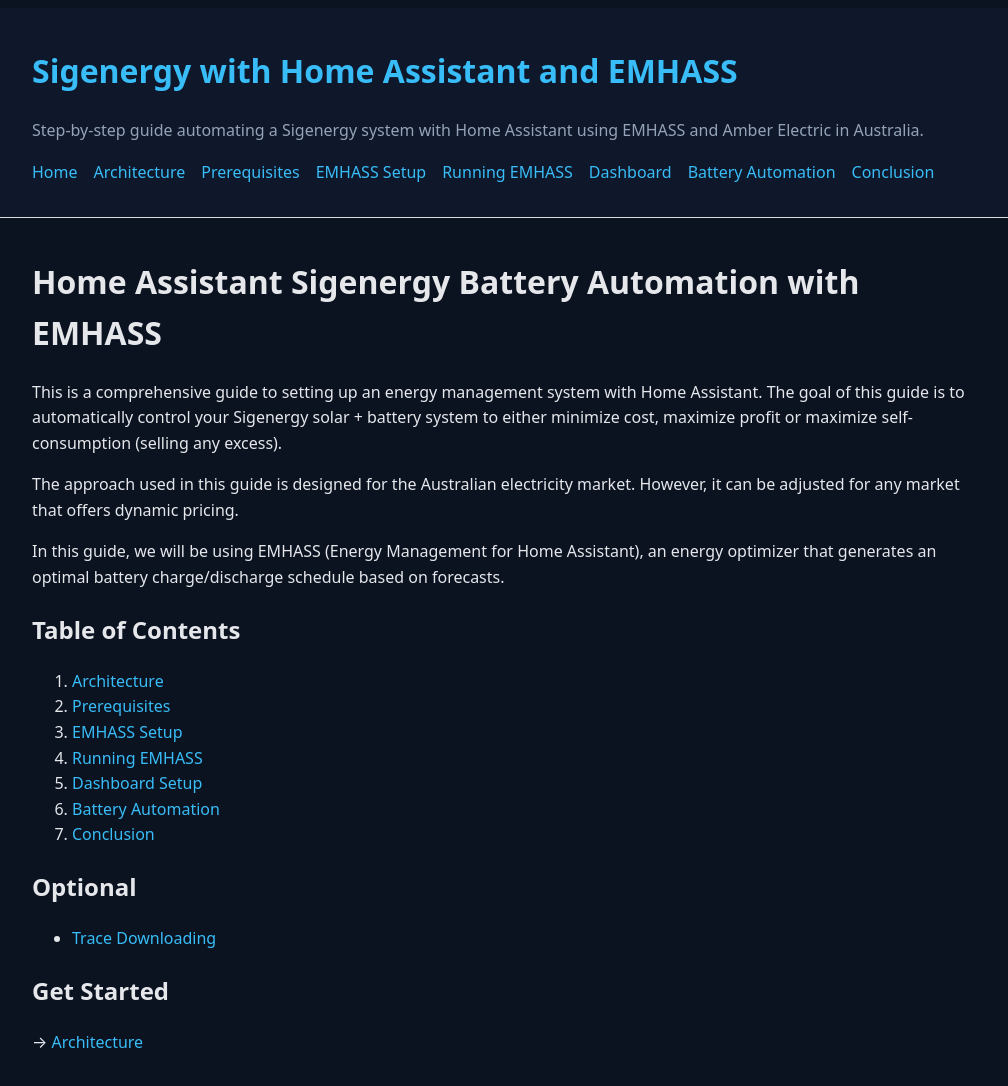
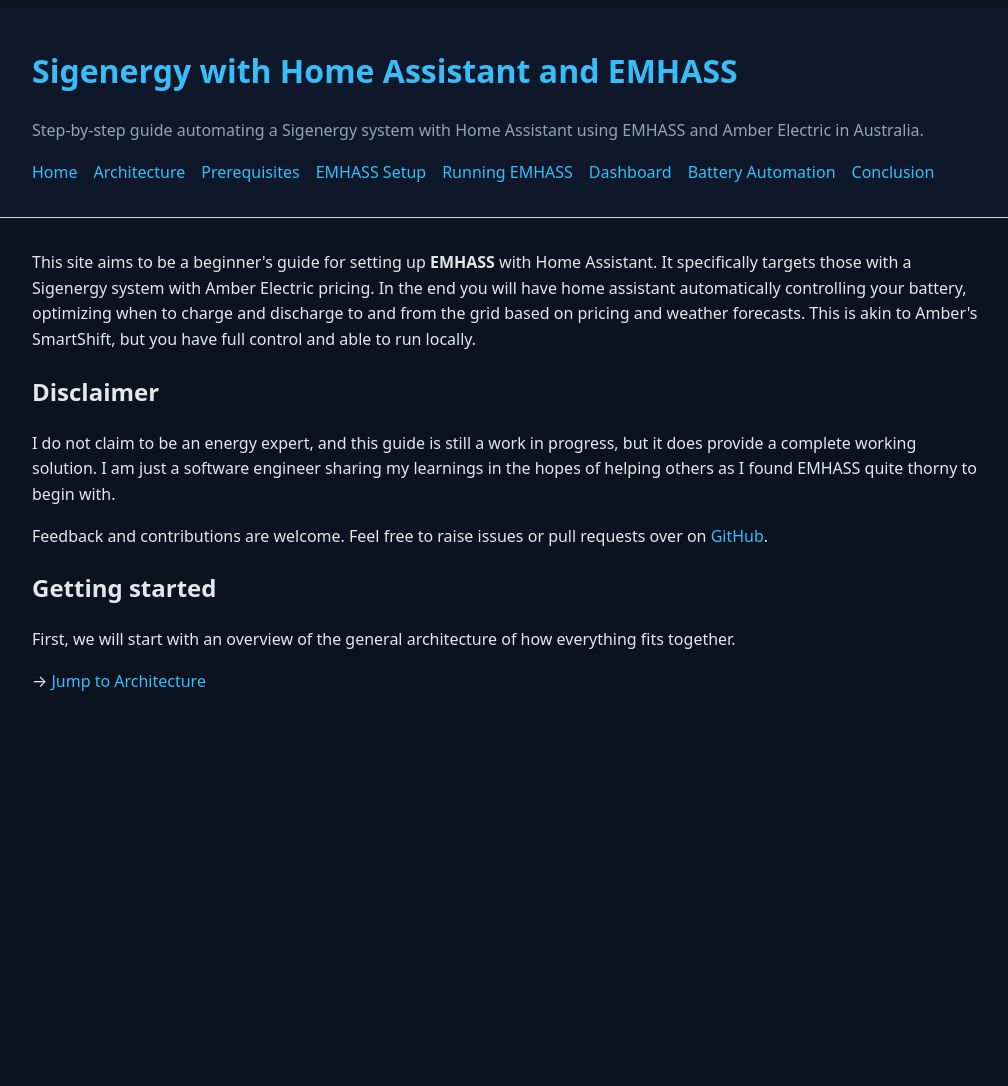
Before and after one commit to AnnableLab/annablelab.github.io, an Astro site: page / in a window 1280 px wide. Shown: the whole page, without its empty margins (134-1142 px from the left). After the commit the page ends 800 px from the top, so only its background shows below. Built offline with nearby package versions, Linux system fonts and the light colour scheme; Astro itself is replaced by a stand-in of ours.

Commit message:
Revert home page text

```diff
--- a/src/pages/index.mdx
+++ b/src/pages/index.mdx
@@ -3,32 +3,22 @@
 title: Home
 ---
 
-# Home Assistant Sigenergy Battery Automation with EMHASS
+This site aims to be a beginner's guide for setting up **EMHASS** with Home Assistant. It specifically targets those with
+a Sigenergy system with Amber Electric pricing. In the end you will have home assistant automatically controlling your
+battery, optimizing when to charge and discharge to and from the grid based on pricing and weather forecasts. This is
+akin to Amber's SmartShift, but you have full control and able to run locally.
 
-This is a comprehensive guide to setting up an energy management system with Home Assistant. The goal of this guide is
-to automatically control your Sigenergy solar + battery system to either minimize cost, maximize profit or maximize
-self-consumption (selling any excess).
+## Disclaimer
 
-The approach used in this guide is designed for the Australian electricity market. However, it can be adjusted for any
-market that offers dynamic pricing.
+I do not claim to be an energy expert, and this guide is still a work in progress, but it does provide a complete working
+solution. I am just a software engineer sharing my learnings in the hopes of helping others as I found EMHASS quite
+thorny to begin with.
 
-In this guide, we will be using EMHASS (Energy Management for Home Assistant), an energy optimizer that generates an
-optimal battery charge/discharge schedule based on forecasts.
+Feedback and contributions are welcome. Feel free to raise issues or pull requests over on
+[GitHub](https://github.com/AnnableLab/annablelab.github.io).
 
-## Table of Contents
+## Getting started
 
-1. [Architecture](/architecture)
-2. [Prerequisites](/prerequisites)
-3. [EMHASS Setup](/setup)
-4. [Running EMHASS](/emhass)
-5. [Dashboard Setup](/dashboard)
-6. [Battery Automation](/automation)
-7. [Conclusion](/conclusion)
+First, we will start with an overview of the general architecture of how everything fits together.
 
-## Optional
-
-- [Trace Downloading](/trace)
-
-## Get Started
-
-→ [Architecture](/architecture)
+→ [Jump to Architecture](/architecture)
```
